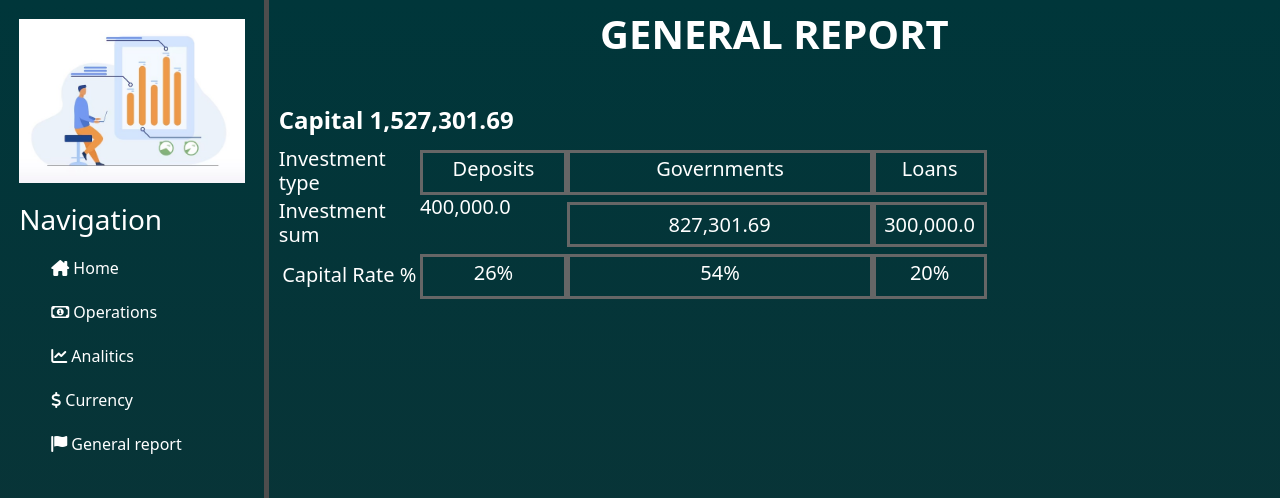
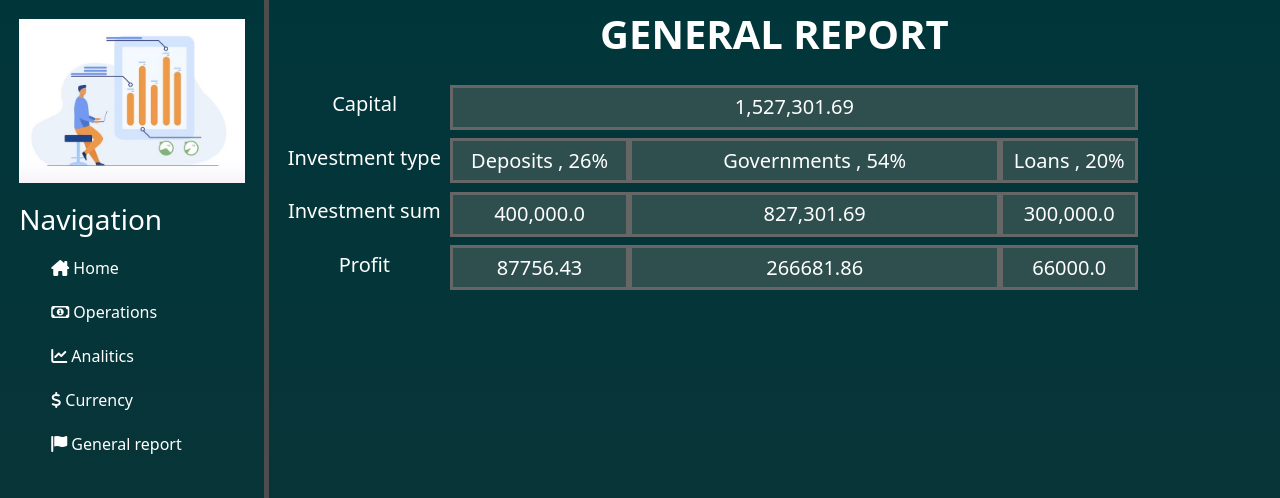
Before and after one commit to MomontD/TestDjango, a Django app: page /generalreport/ in a window 1280 px wide. Shown: the top 498 px of the page. Run offline with Django 4.2, Linux system fonts and the light colour scheme; data comes from the database, SQL or seed files in the repository; both versions use the stored data as it was after the commit; parts of the project's set-up code (start-up, migrations or seed data) failed here and were passed over.

Commit message:
доробив базовий generalreport , потрібне ще дошліфовувати

```diff
--- a/generalreport/static/generalreport/css/generalreport.css
+++ b/generalreport/static/generalreport/css/generalreport.css
@@ -2,8 +2,19 @@
 .div_block_indicators {
     display: flex;
     flex-direction: row;
-    width: 70%;
+    width: 85%;
     margin-left: 10px;
+}
+
+.investment_capital {
+    display: flex;
+    border: 3px solid #666666;
+    width: 100%;
+    height: 45px;
+    justify-content: center;
+    align-items: center;
+    background: darkslategrey;
+    margin-top: 1%
 }
 
 .div_investments_type {
@@ -14,28 +25,47 @@
     margin-top: 3px;
 }
 
-.div_div_deposits_sum,
+.div_deposits_sum,
 .div_governments_sum,
 .div_loans_sum,
 .div_deposits_title,
 .div_governments_title,
 .div_loans_title,
-.div_deposits_rate,
-.div_governments_rate,
-.div_loans_rate {
+.div_deposits_profit,
+.div_governments_profit,
+.div_loans_profit {
     display: flex;
     border: 3px solid #666666;
-    /*transition: height 0.3s ease;*/
     height: 45px;
     justify-content: center;
     align-items: center;
     margin-top: 1%;
+    background: darkslategrey;
 }
 
-.div_div_deposits_sum h5,
+/*.div_loans_sum,*/
+/*.div_loans_title,*/
+/*.div_loans_rate {*/
+/*    background: seagreen;*/
+/*}*/
+
+/*.div_governments_sum,*/
+/*.div_governments_title,*/
+/*.div_governments_rate {*/
+/*    background: darkslategrey;*/
+/*}*/
+
+.div_deposits_sum h5,
 .div_governments_sum h5,
 .div_loans_sum h5,
-.div_investments_type h5 {
+.div_investments_type h5,
+.investment_capital h5,
+.div_deposits_title h5,
+.div_governments_title h5,
+.div_loans_title h5,
+.div_governments_profit h5,
+.div_deposits_profit h5,
+.div_loans_profit h5 {
     margin-bottom: unset;
 }
 
--- a/generalreport/static/generalreport/script/generalreport.js
+++ b/generalreport/static/generalreport/script/generalreport.js
@@ -3,17 +3,17 @@ document.addEventListener('DOMContentLoaded', function() {
 
     let divDepositsSum = document.querySelector('.div_deposits_sum');
     let divDepositsTitle = document.querySelector(".div_deposits_title")
-    let divDepositsRate = document.querySelector(".div_deposits_rate")
+    let divDepositsProfit = document.querySelector(".div_deposits_profit")
     let depositsSum = parseInt(divDepositsSum.dataset.depositsSum);
 
     let divGovernmentsSum = document.querySelector('.div_governments_sum');
     let divGovernmentsTitle = document.querySelector(".div_governments_title")
-    let divGovernmentsRate = document.querySelector(".div_governments_rate")
+    let divGovernmentsProfit = document.querySelector(".div_governments_profit")
     let governmentsSum = parseInt(divGovernmentsSum.dataset.governmentsSum);
 
     let divLoansSum = document.querySelector('.div_loans_sum');
     let divLoansTitle = document.querySelector(".div_loans_title")
-    let divLoansRate = document.querySelector(".div_loans_rate")
+    let divLoansProfit = document.querySelector(".div_loans_profit")
     let loansSum = parseInt(divLoansSum.dataset.loansSum);
 
     let capital = depositsSum + governmentsSum + loansSum
@@ -25,27 +25,28 @@ document.addEventListener('DOMContentLoaded', function() {
         let depositsRate = investmentRate(depositsSum,capital)
         divDepositsSum.style.width = depositsRate + '%';
         divDepositsTitle.style.width = depositsRate + '%';
-        divDepositsRate.style.width = depositsRate + '%';
-        // let existingDepositsTitle = divDepositsTitle.querySelector('h5').textContent.trim();
-        divDepositsRate.querySelector('h5').textContent = `${depositsRate}%`;
+        divDepositsProfit.style.width = depositsRate + '%';
+        let existingDepositsTitle = divDepositsTitle.querySelector('h5').textContent.trim();
+        divDepositsTitle.querySelector('h5').textContent = `${existingDepositsTitle} , ${depositsRate}%`;
     }
 
     if (governmentsSum !== 0) {
         let governmentsRate = investmentRate(governmentsSum, capital)
         divGovernmentsSum.style.width = governmentsRate + '%';
         divGovernmentsTitle.style.width = governmentsRate + '%';
-        divGovernmentsRate.style.width = governmentsRate + '%';
-        // let existingGovernmentsTitle = divGovernmentsTitle.querySelector('h5').textContent.trim();
-        divGovernmentsRate.querySelector('h5').textContent = `${governmentsRate}%`;
+        divGovernmentsProfit.style.width = governmentsRate + '%';
+        let existingGovernmentsTitle = divGovernmentsTitle.querySelector('h5').textContent.trim();
+        divGovernmentsTitle.querySelector('h5').textContent = `${existingGovernmentsTitle} , ${governmentsRate}%`;
     }
 
     if (loansSum !==0) {
         let loansRate = investmentRate(loansSum, capital)
+        console.log(loansRate)
         divLoansSum.style.width = loansRate + '%';
         divLoansTitle.style.width = loansRate + '%';
-        divLoansRate.style.width = loansRate + '%'
-        // let existingLoansTitle = divLoansTitle.querySelector('h5').textContent.trim();
-        divLoansRate.querySelector('h5').textContent = `${loansRate}%`;
+        divLoansProfit.style.width = loansRate + '%';
+        let existingLoansTitle = divLoansTitle.querySelector('h5').textContent.trim();
+        divLoansTitle.querySelector('h5').textContent = `${existingLoansTitle} , ${loansRate}%`;
     }
 
 })
--- a/generalreport/templates/generalreport/generalreport.html
+++ b/generalreport/templates/generalreport/generalreport.html
@@ -11,8 +11,13 @@
                 <h1><b> GENERAL REPORT </b></h1>
         </div>
 
-        <div class="title_capital">
-            <h4><b> Capital {{ capital|intcomma }}</b></h4>
+        <div class="div_block_indicators">
+            <div class="div_investments_type">
+                <h5> Capital </h5>
+            </div>
+            <div class="investment_capital">
+                <h5> {{ capital|intcomma }} </h5>
+            </div>
         </div>
 
         <div class="div_block_indicators">
@@ -56,25 +61,26 @@
                 {% endif %}
             </div>
         </div>
+
         <div class="div_block_indicators">
              <div class="div_investments_type">
-                <h5> Capital Rate % </h5>
+                <h5> Profit </h5>
             </div>
-            <div class="div_deposits_rate" data-deposits-sum="{{ deposits_sum }}">
-                {% if deposits_sum %}
-                    <h5>  </h5>
-                {% endif %}
-            </div>
-            <div class="div_governments_rate" data-governments-sum="{{ governments_sum }}">
-                {% if governments_sum %}
-                    <h5>  </h5>
-                {% endif %}
-            </div>
-            <div class="div_loans_rate" data-loans-sum="{{ loans_sum }}">
-                {% if loans_sum %}
-                    <h5>  </h5>
-                {% endif %}
-            </div>
+            {% if deposits_profit %}
+                <div class="div_deposits_profit" data-deposits-profit="{{ deposits_profit }}">
+                    <h5> {{ deposits_profit }}</h5>
+                </div>
+            {% endif %}
+            {% if governments_profit %}
+                <div class="div_governments_profit" data-governments-profit="{{ governments_profit }}">
+                    <h5> {{ governments_profit }}</h5>
+                </div>
+            {% endif %}
+            {% if loans_profit %}
+                <div class="div_loans_profit" data-loans-profit="{{ loans_profit }}">
+                    <h5> {{ loans_profit }}</h5>
+                </div>
+            {% endif %}
         </div>
 
     </div>
--- a/generalreport/views.py
+++ b/generalreport/views.py
@@ -1,8 +1,8 @@
 from django.shortcuts import render
 
+from utils.generalreport.gen_rep_func import calc_investment_sum, calc_investment_profit
+
 from datetime import date
-
-from utils.generalreport.gen_rep_func import calc_investment_sum
 
 from deposits.models import Deposits
 from loans.models import Loans
@@ -11,13 +11,22 @@ from governments.models import Governments
 
 def general_report(request):
 
+    # Витягуємо суми всіх інвестицій (по одному на кожен вид) => {'deposits_sum': 950300.0} .. {'loans_sum': 950300.0}
     deposits_sum = calc_investment_sum(Deposits)
     governments_sum = calc_investment_sum(Governments)
     loans_sum = calc_investment_sum(Loans)
+
+    # Отримуємо суми доходів всіх інвестиціях (по одному на кожен вид)
+    deposits_profit = calc_investment_profit(Deposits.objects.filter(end_date__gt=date.today()))
+    governments_profit = calc_investment_profit(Governments.objects.filter(end_date__gt=date.today()))
+    loans_profit = calc_investment_profit(Loans.objects.filter(end_date__gt=date.today()))
 
     capital = round((deposits_sum + governments_sum + loans_sum), 2)
 
     return render(request, 'generalreport/generalreport.html', {'deposits_sum': deposits_sum,
                                                                 'governments_sum': governments_sum,
                                                                 'loans_sum': loans_sum,
-                                                                'capital': capital})
+                                                                'capital': capital,
+                                                                'deposits_profit': deposits_profit,
+                                                                'governments_profit': governments_profit,
+                                                                'loans_profit': loans_profit})
--- a/utils/generalreport/gen_rep_func.py
+++ b/utils/generalreport/gen_rep_func.py
@@ -1,4 +1,8 @@
 from django.db.models import Sum
+
+from deposits.models import Deposits, DepositsIndicators
+from loans.models import Loans
+from governments.models import Governments, GovernmentIndicators
 
 from datetime import date
 
@@ -14,3 +18,40 @@ def calc_investment_sum(investment):
     investment_sum = dict_investment_sum['investment_sum'] if dict_investment_sum['investment_sum'] is not None else 0
 
     return round(investment_sum, 2)
+
+def calc_investment_profit(investment_list):
+    # Отримуємо на вхід список відфільтрованих обєктів (актуальна дата) з таблиць Deposits або Governments або Loans
+    # В залежності що буде на вході
+    # <QuerySet [<Deposits: Deposits object (8)>]>
+    # АБО
+    # <QuerySet [<Governments: Governments object (43)>, <Governments: Governments object (45)>]>
+    # АБО
+    # <QuerySet [<Loans: Loans object (4)>, <Loans: Loans object (5)>]>
+    print(investment_list)
+
+    investment_profit = 0
+
+    # Проганяємо кожен елемент списку та перевіряємо його приналежність до Deposits або Governments або Loans
+    # Ця функція універсальна , викликається як для Deposits або Governments або Loans , тому необхідна перевірка кому
+    #  належить обєкт, встановлюємо звязок з відповідною таблицею indicators і сумуємо колонку total_profits
+    for investment in investment_list:
+        if isinstance(investment_list.first(), Deposits):
+            deposit_indicators = investment.deposits_indicators.get()
+            investment_profit += deposit_indicators.total_profit
+
+        if isinstance(investment_list.first(), Governments):
+            government_indicators = investment.governments_indicators.get()
+            investment_profit += government_indicators.total_profit
+
+        if isinstance(investment_list.first(), Loans):
+            loan_indicators = investment.loans_indicators.get()
+            investment_profit += loan_indicators.total_profit
+
+
+    return round(investment_profit, 2)
+
+    # if isinstance(investment_list.first(), Governments):
+    #     for investment in investment_list:
+    #         # gov_id = investment.id
+    #         # investment_values = GovernmentIndicators.objects.get(government_id= investment.id)
+    #         government_indicators = investment.governments_indicators.get()
```
Also changed, not shown: db.sqlite3.
